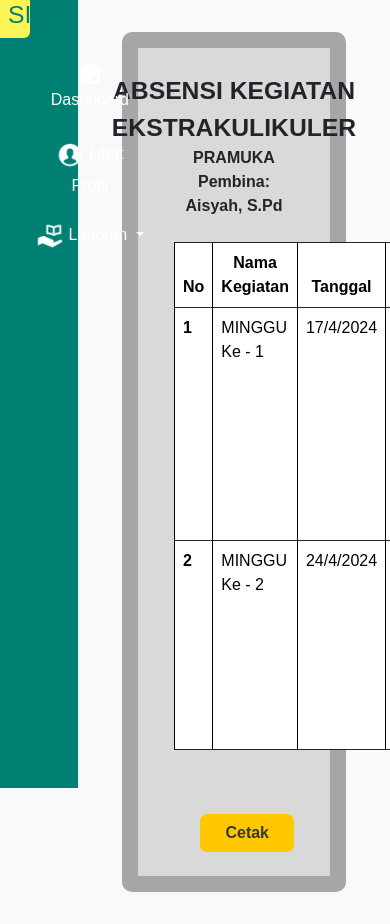
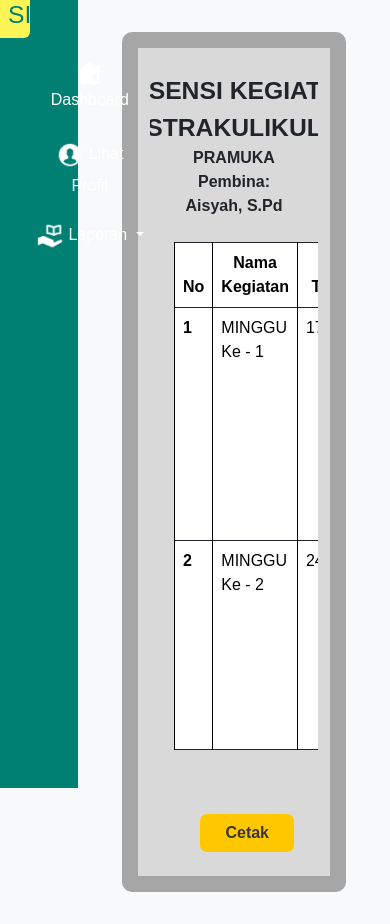
Before and after one commit to elangmra/sime-dr, a PHP site: page /Kepsek/kegiatan.php in a window 390 px wide; the page is wider, and only the part inside the window is pictured. Shown: the part 56-980 px from the top of that part. Run offline with PHP 8.4, Linux system fonts and the light colour scheme.

Commit message:
add class table-responsive

```diff
--- a/sime/Kepsek/dashboard.php
+++ b/sime/Kepsek/dashboard.php
@@ -23,7 +23,7 @@
         <div class="profile-card" style="background-color: #A6A6A6;">
           <div class="container" style="background-color: #D9D9D9;">
                   <!--Start Tabel prestasi -->
-            <div class="container p-4" >
+            <div class="container p-4 table-responsive" >
               <h5 class="modal-title justify-content-center fw-bold mb-4" >NAMA Peserta DAN NILAI</h5>
               <table class="table table-bordered" style="background-color: #FFFFFF; border: 2px;">
                 <thead>
--- a/sime/Kepsek/kegiatan.php
+++ b/sime/Kepsek/kegiatan.php
@@ -27,7 +27,7 @@
         <div class="profile-card" style="background-color: #A6A6A6;">
           <div class="container" style="background-color: #D9D9D9;">
             <!-- Start Tabel prestasi -->
-            <div class="container p-4" >
+            <div class="container p-4 table-responsive" >
               <h2 class="modal-title justify-content-center fw-bold" >ABSENSI KEGIATAN EKSTRAKULIKULER</h2>
               <p class="modal-title justify-content-center text-center fw-bold mb-4" >PRAMUKA <br> Pembina: Aisyah, S.Pd</p>
               <table class="table table-bordered" style="background-color: #FFFFFF; border: 2px;">
--- a/sime/Kepsek/kehadiran.php
+++ b/sime/Kepsek/kehadiran.php
@@ -27,7 +27,7 @@
         <div class="profile-card" style="background-color: #A6A6A6;">
           <div class="container" style="background-color: #D9D9D9;">
             <!-- Start Tabel prestasi -->
-            <div class="container p-4" >
+            <div class="container p-4 table-responsive" >
               <h2 class="modal-title justify-content-center fw-bold" >ABSENSI KEGIATAN EKSTRAKULIKULER</h2>
               <p class="modal-title justify-content-center text-center fw-bold mb-4" >PRAMUKA <br> Pembina: Aisyah, S.Pd</p>
               <table class="table table-bordered" style="background-color: #FFFFFF; border: 2px;">
--- a/sime/Kepsek/pesertaNilai.php
+++ b/sime/Kepsek/pesertaNilai.php
@@ -30,7 +30,7 @@
           <div class="profile-card" style="background-color: #A6A6A6;">
             <div class="container" style="background-color: #D9D9D9;">
               <!--Start Tabel prestasi -->
-              <div class="container p-4" >
+              <div class="container p-4 table-responsive" >
                 <div class="container border-1 d-flex p-4" style="background-color: #797EFF; ">
                   <div class="col fw-bold">
                     <h2><u>LAPORAN PESERTA DAN NILAI </u></h2>
```
